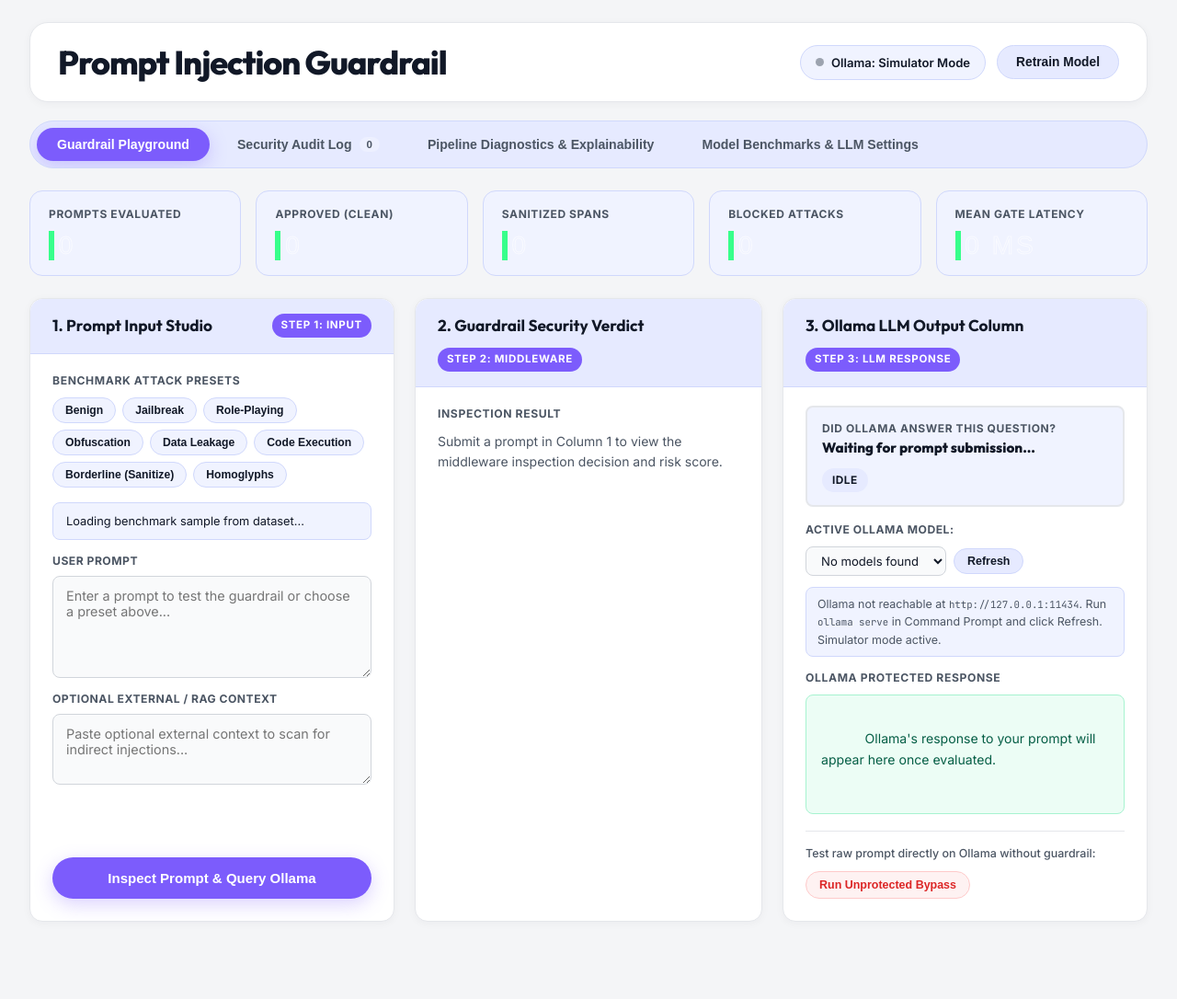
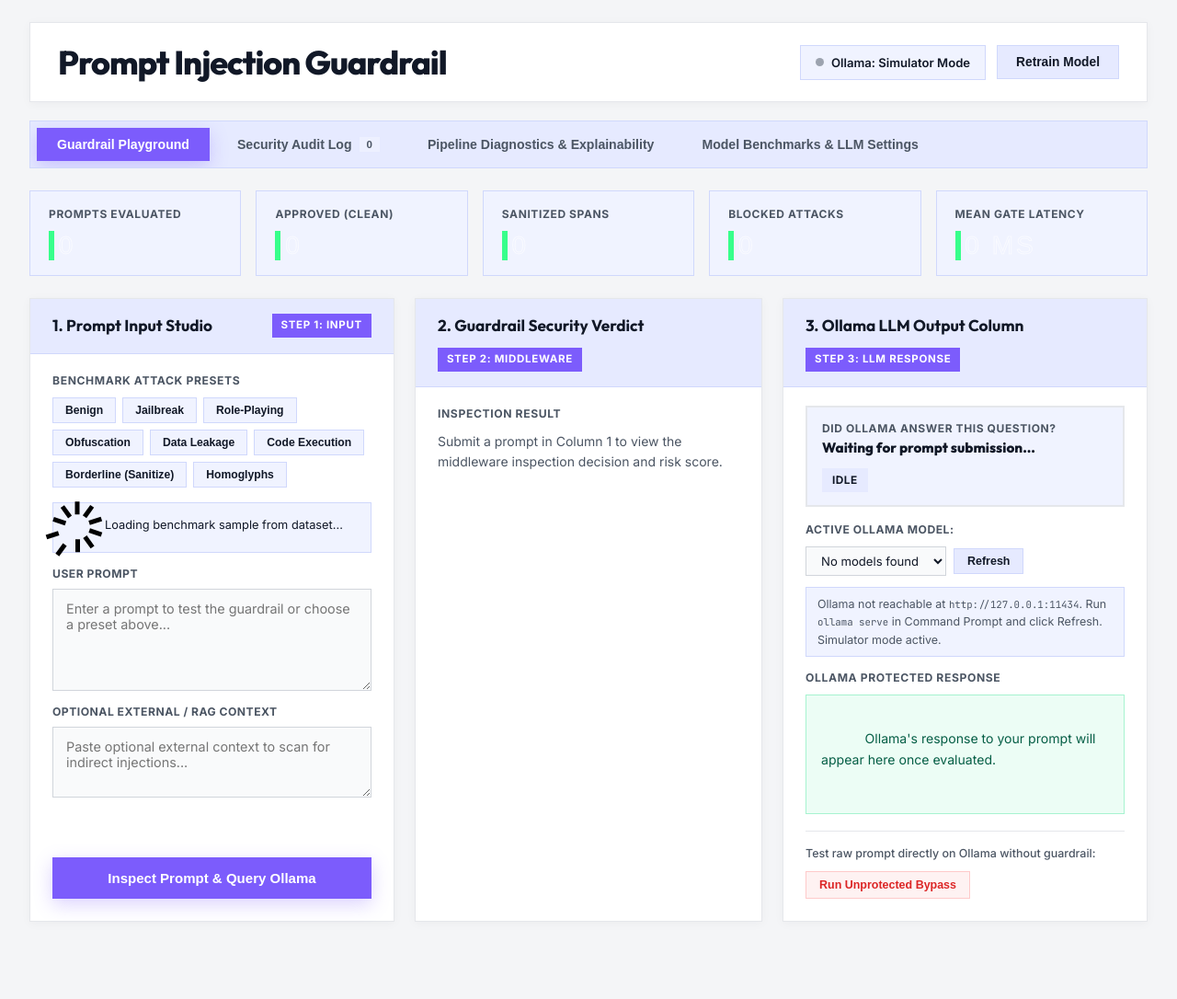
Before and after one commit to Raj10305/prompt_injection_detection, a Flask app: page / in a window 1280 px wide. Shown: the whole page at 92% size. Run offline with Flask 3, Linux system fonts and the light colour scheme; data that the repository does not hold is empty.

Commit message:
Use square buttons and add custom 10-blade spinner for all loading states

```diff
--- a/templates/index.html
+++ b/templates/index.html
@@ -54,10 +54,10 @@
       --block-bg: #FEF2F2;
       --block-border: #FECACA;
 
-      --radius-sm: 8px;
-      --radius-md: 14px;
-      --radius-lg: 20px;
-      --radius-pill: 9999px;
+      --radius-sm: 0px;
+      --radius-md: 0px;
+      --radius-lg: 0px;
+      --radius-pill: 0px;
 
       --shadow-sm: 0 2px 10px rgba(17, 24, 39, 0.04);
       --shadow-md: 0 8px 24px rgba(17, 24, 39, 0.07);
@@ -922,6 +922,108 @@
     @keyframes fadeIn {
       from { opacity: 0; transform: translateY(3px); }
       to { opacity: 1; transform: translateY(0); }
+    }
+
+    /* Loading Spinner (Custom 10-Blade Radial Spinner) */
+    .loading-inline {
+      display: inline-flex;
+      align-items: center;
+      gap: 14px;
+    }
+
+    .spinner-wrap {
+      position: relative;
+      display: inline-flex;
+      align-items: center;
+      justify-content: center;
+      width: 28px;
+      height: 28px;
+      flex-shrink: 0;
+    }
+
+    .spinner {
+      position: absolute;
+      width: 9px;
+      height: 9px;
+    }
+
+    .spinner div {
+      position: absolute;
+      width: 50%;
+      height: 150%;
+      background: #000000;
+      transform: rotate(calc(var(--rotation) * 1deg)) translate(0, calc(var(--translation) * 1%));
+      animation: spinner-fzua35 1s calc(var(--delay) * 1s) infinite ease;
+    }
+
+    .spinner div:nth-child(1) {
+      --delay: 0.1;
+      --rotation: 36;
+      --translation: 150;
+    }
+
+    .spinner div:nth-child(2) {
+      --delay: 0.2;
+      --rotation: 72;
+      --translation: 150;
+    }
+
+    .spinner div:nth-child(3) {
+      --delay: 0.3;
+      --rotation: 108;
+      --translation: 150;
+    }
+
+    .spinner div:nth-child(4) {
+      --delay: 0.4;
+      --rotation: 144;
+      --translation: 150;
+    }
+
+    .spinner div:nth-child(5) {
+      --delay: 0.5;
+      --rotation: 180;
+      --translation: 150;
+    }
+
+    .spinner div:nth-child(6) {
+      --delay: 0.6;
+      --rotation: 216;
+      --translation: 150;
+    }
+
+    .spinner div:nth-child(7) {
+      --delay: 0.7;
+      --rotation: 252;
+      --translation: 150;
+    }
+
+    .spinner div:nth-child(8) {
+      --delay: 0.8;
+      --rotation: 288;
+      --translation: 150;
+    }
+
+    .spinner div:nth-child(9) {
+      --delay: 0.9;
+      --rotation: 324;
+      --translation: 150;
+    }
+
+    .spinner div:nth-child(10) {
+      --delay: 1;
+      --rotation: 360;
+      --translation: 150;
+    }
+
+    @keyframes spinner-fzua35 {
+      0%, 10%, 20%, 30%, 50%, 60%, 70%, 80%, 90%, 100% {
+        transform: rotate(calc(var(--rotation) * 1deg)) translate(0, calc(var(--translation) * 1%));
+      }
+
+      50% {
+        transform: rotate(calc(var(--rotation) * 1deg)) translate(0, calc(var(--translation) * 1.5%));
+      }
     }
   </style>
 </head>
@@ -1386,6 +1488,19 @@
   <script>
     let lastSelectedItem = null;
 
+    const SPINNER_MARKUP = `
+      <span class="spinner-wrap">
+        <div class="spinner">
+          <div></div><div></div><div></div><div></div><div></div>
+          <div></div><div></div><div></div><div></div><div></div>
+        </div>
+      </span>
+    `;
+
+    function renderLoadingWithSpinner(text) {
+      return `<div class="loading-inline">${SPINNER_MARKUP}<span>${text}</span></div>`;
+    }
+
     function switchPage(pageId, tabElement) {
       document.querySelectorAll(".page-view").forEach(p => p.classList.remove("active"));
       document.querySelectorAll(".nav-tab").forEach(t => t.classList.remove("active"));
@@ -1495,7 +1610,7 @@
     async function loadKaggleSample(category) {
       const banner = document.getElementById("kaggle-meta-banner");
       banner.style.display = "block";
-      banner.textContent = "Loading benchmark sample from dataset...";
+      banner.innerHTML = renderLoadingWithSpinner("Loading benchmark sample from dataset...");
       try {
         const res = await fetch(`/api/dataset/random?type=${encodeURIComponent(category)}`);
         const item = await res.json();
@@ -1564,8 +1679,12 @@
     }
 
     async function retrainModel() {
-      const btn = event?.target;
-      if (btn) btn.disabled = true;
+      const btn = event?.currentTarget || event?.target;
+      const origHtml = btn ? btn.innerHTML : "Retrain Model";
+      if (btn) {
+        btn.disabled = true;
+        btn.innerHTML = renderLoadingWithSpinner("Retraining...");
+      }
       try {
         const res = await fetch("/api/retrain", { method: "POST" });
         const r = await res.json();
@@ -1575,7 +1694,10 @@
           alert(`Retraining error: ${r.error}`);
         }
       } finally {
-        if (btn) btn.disabled = false;
+        if (btn) {
+          btn.disabled = false;
+          btn.innerHTML = origHtml;
+        }
         await loadStats();
       }
     }
@@ -1691,6 +1813,7 @@
     async function refreshOllama() {
       const sel = document.getElementById("ollama-model-select");
       const banner = document.getElementById("ollama-conn-banner");
+      banner.innerHTML = renderLoadingWithSpinner("Checking local Ollama connection...");
       try {
         const res = await fetch("/api/ollama/status");
         const st = await res.json();
@@ -1786,7 +1909,7 @@
       const meta = document.getElementById("ollama-unprotected-meta");
       const btn = document.getElementById("compare-btn");
       wrap.style.display = "block";
-      out.textContent = "Forwarding raw prompt directly to Ollama (guardrail bypassed)...";
+      out.innerHTML = renderLoadingWithSpinner("Forwarding raw prompt directly to Ollama (guardrail bypassed)...");
       meta.textContent = "";
       btn.disabled = true;
       try {
@@ -1812,15 +1935,20 @@
       const ansBox = document.getElementById("ollama-answered-box");
       const ansText = document.getElementById("ollama-answered-text");
       const ansBadge = document.getElementById("ollama-answered-badge");
+      const detail = document.getElementById("detail-content");
 
       ansBox.className = "answered-status-box";
       ansText.style.color = "var(--text-secondary)";
-      ansText.textContent = "Evaluating prompt and querying Ollama...";
+      ansText.innerHTML = renderLoadingWithSpinner("Evaluating prompt and querying Ollama...");
       ansBadge.className = "badge";
       ansBadge.textContent = "PROCESSING";
 
+      if (detail) {
+        detail.innerHTML = renderLoadingWithSpinner("Running 5-tier guardrail inspection...");
+      }
+
       out.className = "output-box";
-      out.textContent = "Inspecting prompt through 5-tier guardrail, then waiting for Ollama...";
+      out.innerHTML = renderLoadingWithSpinner("Inspecting prompt through 5-tier guardrail, then waiting for Ollama...");
       document.getElementById("ollama-meta").textContent = "";
       document.getElementById("ollama-unprotected-wrap").style.display = "none";
     }
```
